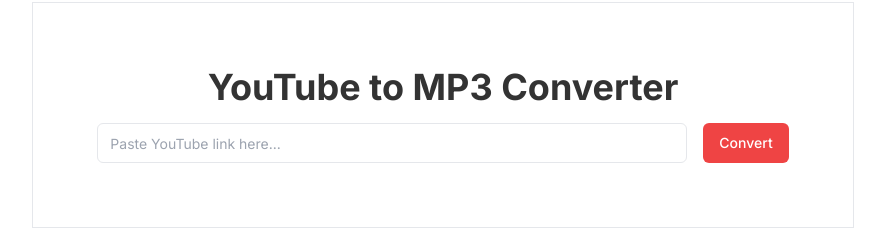
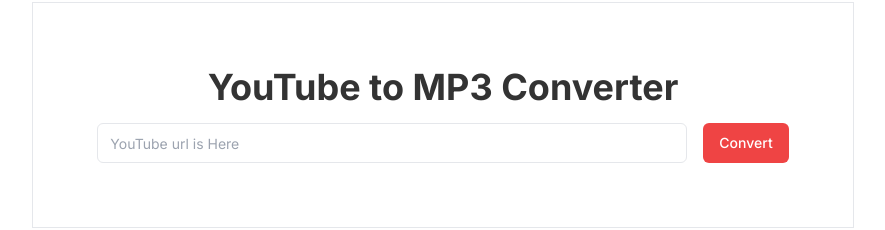
Before and after one commit to kouhei-github/youtube-cobverter-nextjs, a Next.js app: page / in a window 1280 px wide. Shown: the part 98-328 px from the top of the page, without its empty margins (197-1082 px from the left). Built offline with nearby package versions, Linux system fonts and the light colour scheme.

Commit message:
README.md更新

```diff
--- a/components/YouTube.tsx
+++ b/components/YouTube.tsx
@@ -8,9 +8,35 @@
 import { Input } from "@/components/ui/input"
 import {useState} from 'react'
 import {YoutubeMp3Convert} from '@/components/youtube-mp3-convert'
+import axios from 'axios'
+import {cn} from '@/lib/utils'
+import * as React from 'react'
 
 export function YouTube() {
   const [convert, setConvert] = useState(false)
+
+  const [url, setUrl] = useState<string>("")
+
+  const [s3Url, setS3Url] = useState<string>("")
+  const upload = async () => {
+    if (url === "")return
+    const body = {url}
+    let config = {
+      method: 'post',
+      maxBodyLength: Infinity,
+      url: 'https://jqfzxyv2ak.execute-api.ap-northeast-1.amazonaws.com/main/prod',
+      headers: {
+        'Content-Type': 'text/plain'
+      },
+      data : JSON.stringify(body)
+    };
+
+    const res = await axios.request(config)
+    const mp3: {file_name: string} = res.data
+    setS3Url(mp3.file_name)
+    setConvert(true)
+  }
+
   return (
       <div className="container md:px-4 px-0 rounded md:w-2/3 w-[93%] mx-auto">
         <header className="flex md:flex-row flex-col md:justify-between justify-start md:items-center items-start py-4">
@@ -20,23 +46,31 @@
           <h2 className="md:text-4xl text-xl font-bold text-center text-[#333333] mb-4">YouTube to MP3
             Converter</h2>
           <div className="flex justify-center items-center space-x-4">
-            <Input placeholder="Paste YouTube link here..."/>
-            <Button onClick={() => setConvert(!convert)} className="bg-red-500 text-white hover:bg-red-600">Convert</Button>
+            <input
+                type={"text"}
+                className={cn(
+                    "flex h-10 w-full rounded-md border border-input bg-background px-3 py-2 text-sm ring-offset-background file:border-0 file:bg-transparent file:text-sm file:font-medium placeholder:text-muted-foreground focus-visible:outline-none focus-visible:ring-2 focus-visible:ring-ring focus-visible:ring-offset-2 disabled:cursor-not-allowed disabled:opacity-50",
+                )}
+                value={url}
+                placeholder={"YouTube url is Here"}
+                onChange={(e) => setUrl(e.target.value)}
+            />
+            <Button onClick={() => upload()} className="bg-red-500 text-white hover:bg-red-600">Convert</Button>
           </div>
         </section>
         {convert ? (
-            <YoutubeMp3Convert/>
+            <YoutubeMp3Convert url={s3Url}/>
         ) : (
             <main>
               <p className="text-left text-[#333333] my-6 w-11/12 mx-auto">
-                By using our service, <br className={"block md:hidden"} />you are accepting our
+                By using our service, <br className={"block md:hidden"}/>you are accepting our
                 <Link className="text-red-500 hover:text-red-600 pl-1" href="#">
                   terms of service
                 </Link>
                 .{"\n                  "}
               </p>
               <section className="md:w-full w-[95%] mx-auto">
-                <h3 className="md:text-3xl text-xl font-bold text-[#333333] mb-4 underline underline-offset-4">Best Free YouTube MP3 Downloader</h3>
+              <h3 className="md:text-3xl text-xl font-bold text-[#333333] mb-4 underline underline-offset-4">Best Free YouTube MP3 Downloader</h3>
                 <p className="text-[#333333] md:leading-[35px] leading-[28px]">
                   OnlyMP3 web app helps you easily convert YouTube videos to MP3 music files with just one click. You
                   don not
--- a/components/youtube-mp3-convert.tsx
+++ b/components/youtube-mp3-convert.tsx
@@ -6,7 +6,7 @@
 import Link from "next/link"
 import { CardContent, Card } from "@/components/ui/card"
 
-export function YoutubeMp3Convert() {
+export function YoutubeMp3Convert(props: {url: string}) {
   return (
     <div className="bg-white">
       <div className="flex flex-col items-center my-3 space-y-2 sm:space-y-4">
@@ -37,7 +37,9 @@
                 <div className="flex justify-between items-center py-1 sm:py-2">
                   <span className="text-gray-800 text-sm sm:text-base">Download Link</span>
                   <div className="flex space-x-1 sm:space-x-2">
-                    <Button className="bg-red-600 text-white py-2 sm:py-0">Download</Button>
+                    <Link href={props.url} download={props.url}>
+                      <Button className="bg-red-600 text-white py-2 sm:py-0">Download</Button>
+                    </Link>
                     <Button className="bg-red-600 text-white py-2 sm:py-0">DropBox</Button>
                   </div>
                 </div>
--- a/package.json
+++ b/package.json
@@ -11,6 +11,8 @@
   "dependencies": {
     "@radix-ui/react-icons": "^1.3.0",
     "@radix-ui/react-slot": "^1.0.2",
+    "@types/axios": "^0.14.0",
+    "axios": "^1.6.2",
     "class-variance-authority": "^0.7.0",
     "clsx": "^2.0.0",
     "lucide-react": "^0.295.0",
```
Also changed, not shown: 1 other file (tests, documents, lock files or other folders).
